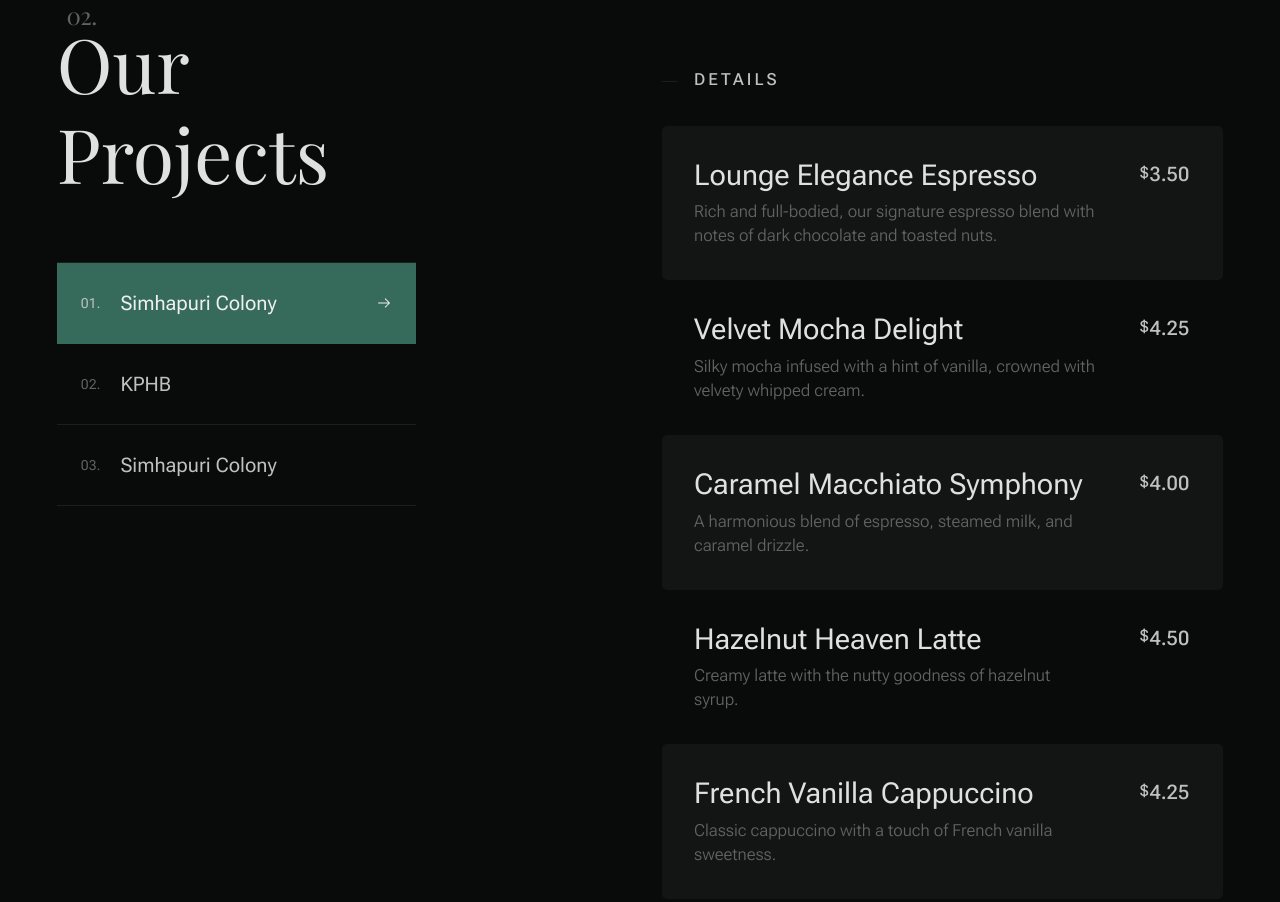
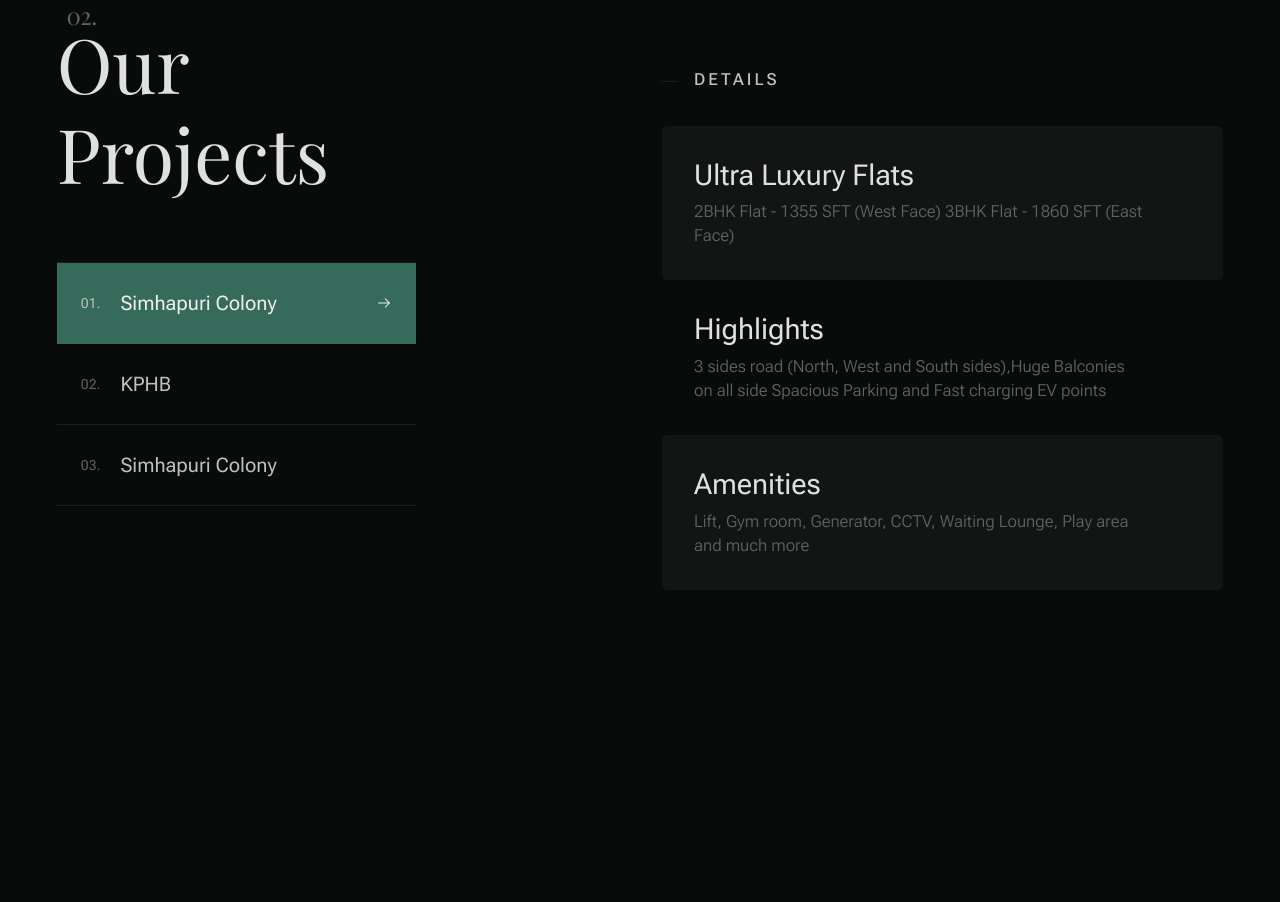
Before and after one commit to muvvaconstructions/MC, a plain HTML site: page index.html in a window 1280 px wide. Shown: the part 1805-2707 px from the top of the page. Drawn offline with nearby package versions, Linux system fonts and the light colour scheme; a web font is replaced by a local one.

Commit message:
Update index.html

```diff
--- a/index.html
+++ b/index.html
@@ -230,57 +230,37 @@
                             <ul class="menu-list">
                                 <li class="menu-list__item">
                                     <div class="menu-list__item-desc">
-                                        <h4>Lounge Elegance Espresso</h4>
+                                        <h4>Ultra Luxury Flats</h4>
                                         <p>
-                                            Rich and full-bodied, our signature espresso blend with notes of dark chocolate and toasted nuts.
+                                            2BHK Flat - 1355 SFT (West Face)
+                                            3BHK Flat - 1860 SFT (East Face)
                                         </p>
                                     </div>
                                     <div class="menu-list__item-price">
-                                        <span>$</span>3.50
+                                        <span></span>
                                     </div>
                                 </li>
                                 <li class="menu-list__item">
                                     <div class="menu-list__item-desc">
-                                        <h4>Velvet Mocha Delight</h4>
+                                        <h4>Highlights</h4>
                                         <p>
-                                            Silky mocha infused with a hint of vanilla, crowned with velvety whipped cream.
+                                            3 sides road (North, West and South sides),Huge Balconies on all side
+                                            Spacious Parking and Fast charging EV points
                                         </p>
                                     </div>
                                     <div class="menu-list__item-price">
-                                        <span>$</span>4.25
+                                        <span></span>
                                     </div>
                                 </li>
                                 <li class="menu-list__item">
                                     <div class="menu-list__item-desc">
-                                        <h4>Caramel Macchiato Symphony</h4>
+                                        <h4>Amenities</h4>
                                         <p>
-                                            A harmonious blend of espresso, steamed milk, and caramel drizzle.
+                                            Lift, Gym room, Generator, CCTV, Waiting Lounge, Play area and much more
                                         </p>
                                     </div>
                                     <div class="menu-list__item-price">
-                                        <span>$</span>4.00
-                                    </div>
-                                </li>
-                                <li class="menu-list__item">
-                                    <div class="menu-list__item-desc">
-                                        <h4>Hazelnut Heaven Latte</h4>
-                                        <p>
-                                        Creamy latte with the nutty goodness of hazelnut syrup.
-                                        </p>
-                                    </div>
-                                    <div class="menu-list__item-price">
-                                        <span>$</span>4.50
-                                    </div>
-                                </li>
-                                <li class="menu-list__item">
-                                    <div class="menu-list__item-desc">
-                                        <h4>French Vanilla Cappuccino</h4>
-                                        <p>
-                                            Classic cappuccino with a touch of French vanilla sweetness.
-                                        </p>
-                                    </div>
-                                    <div class="menu-list__item-price">
-                                        <span>$</span>4.25
+                                        <span></span>
                                     </div>
                                 </li>
                             </ul> <!-- end menu-list -->
```
